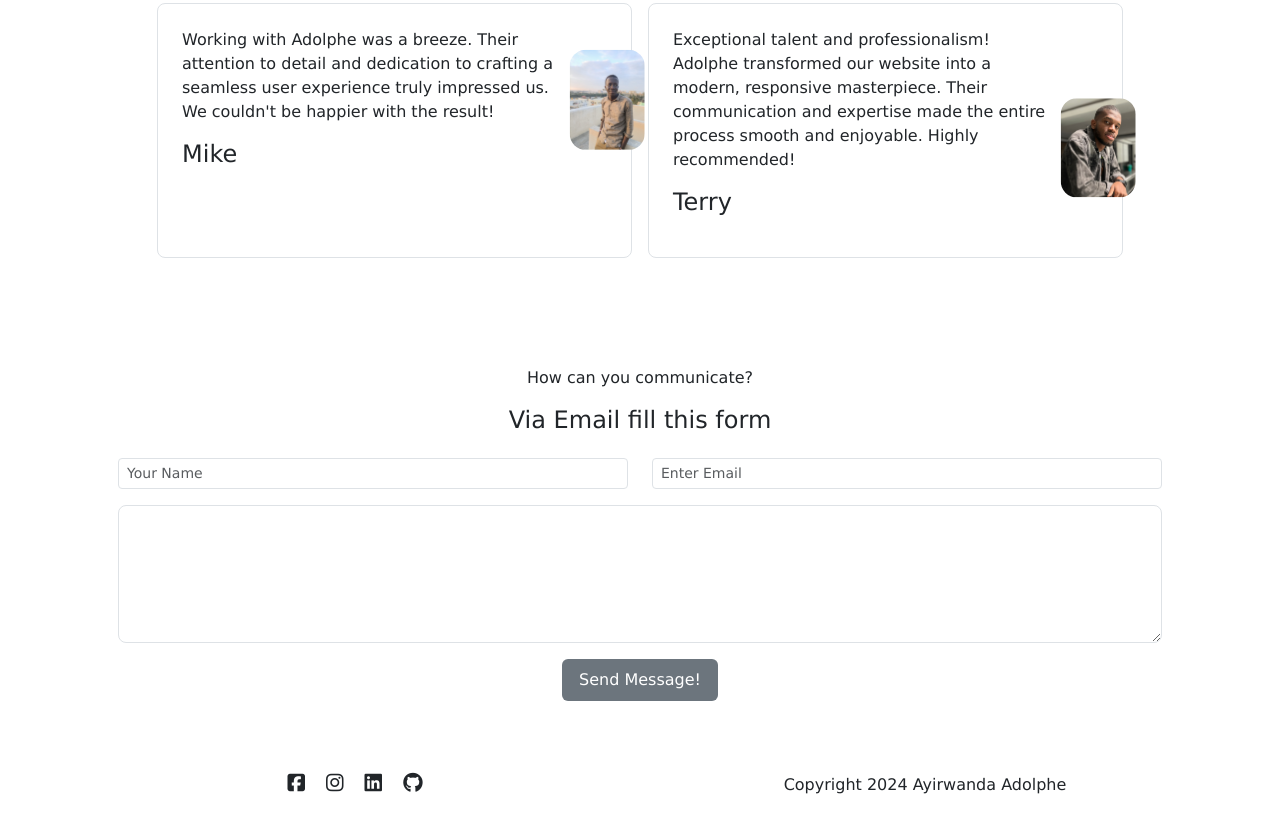
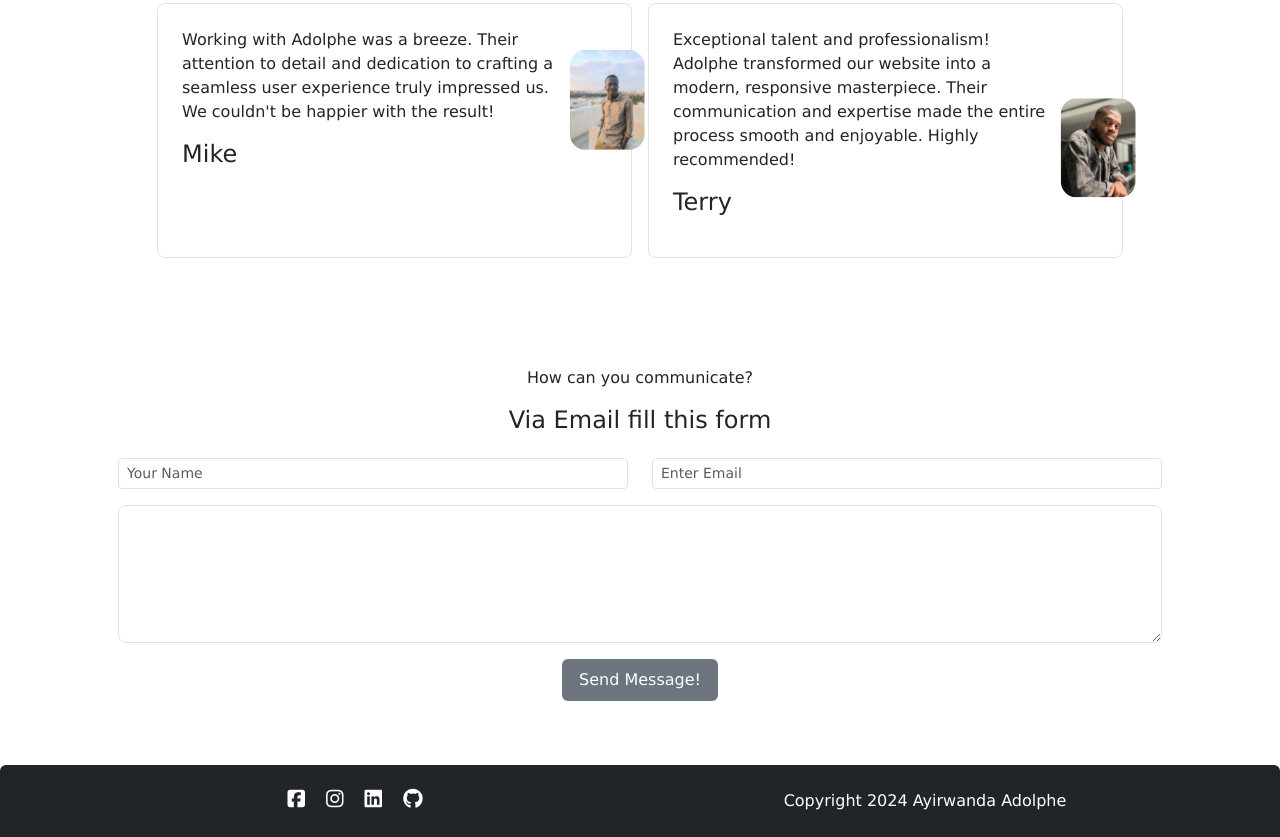
Before and after one commit to DrSense/myPortfolio, a plain HTML site: page index.html in a window 1280 px wide. Shown: the part 2744-3581 px from the top of the page. Drawn offline with nearby package versions, Linux system fonts and the light colour scheme.

Commit message:
I added box-sizing

```diff
--- a/index.html
+++ b/index.html
@@ -226,7 +226,7 @@
     </div>
   </section>
 
-  <footer id="footer" class="text-center mt-5">
+  <footer id="footer" class="text-center text-bg-dark rounded-top mt-5 pt-3">
     <div class="container">
       <div class="row">
         <div class="col-sm-6 col-md-6 col-lg-6">
--- a/styles.css
+++ b/styles.css
@@ -1,3 +1,10 @@
+
+* {
+    margin: 0;
+    padding: 0;
+
+    box-sizing: border-box;
+}
 
 body{
     font-family: 'Lucida Sans', 'Lucida Sans Regular', 'Lucida Grande', 'Lucida Sans Unicode', Geneva, Verdana, sans-serif;
```
